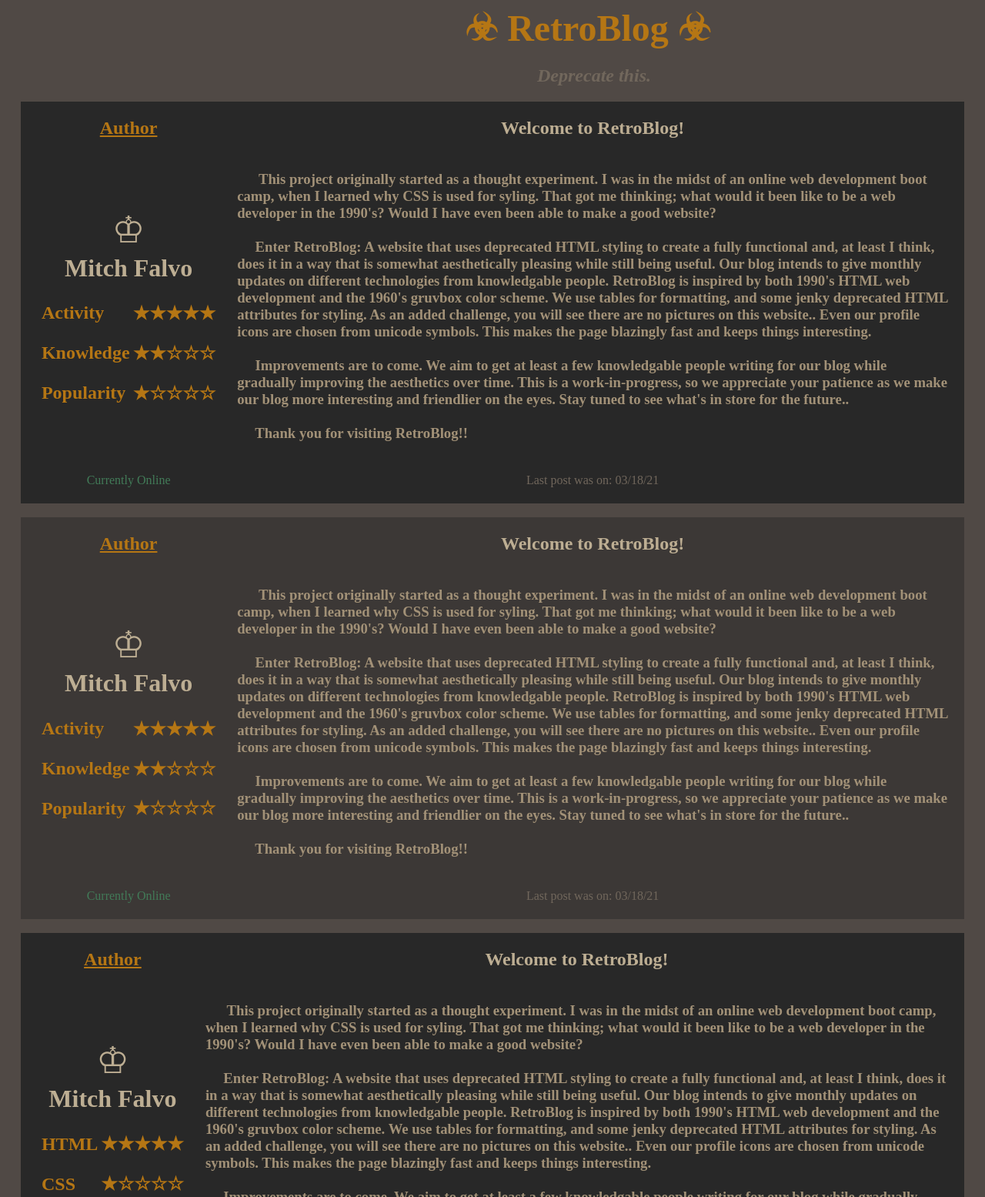
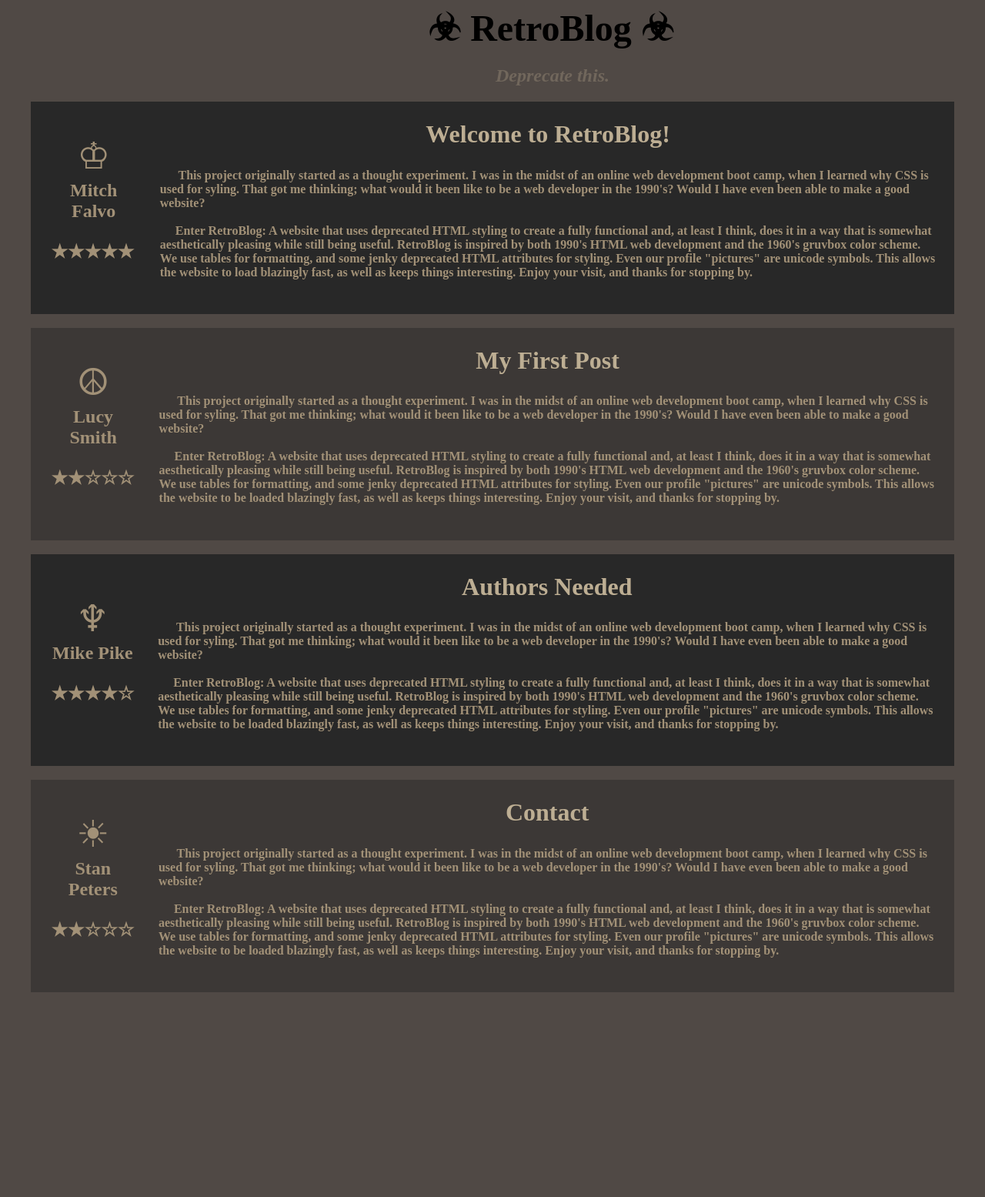
Before and after one commit to GreenSourceCode/retroblog, a plain HTML site: page index.html in a window 1280 px wide. Shown: the top 1555 px of the page at 77% size. After the commit the page ends 1297 px from the top, so only its background shows below. Drawn offline with Linux system fonts and the light colour scheme.

Commit message:
Add files via upload

```diff
--- a/index.html
+++ b/index.html
@@ -3,62 +3,37 @@
   <head>
     <meta charset="utf-8">
     <title> ☣ RetroBlog: We nuked CSS..</title>
-    <h1 align=center>&nbsp&nbsp&nbsp&nbsp&nbsp&nbsp&nbsp&nbsp&nbsp&nbsp&nbsp&nbsp&nbsp&nbsp&nbsp&nbsp&nbsp&nbsp&nbsp&nbsp&nbsp&nbsp&nbsp&nbsp&nbsp&nbsp&nbsp&nbsp&nbsp&nbsp <font color=b57614 size="70">☣ RetroBlog ☣</h1></font>
+    <h1 align=center>&nbsp&nbsp&nbsp&nbsp&nbsp&nbsp&nbsp&nbsp&nbsp&nbsp&nbsp&nbsp&nbsp&nbsp&nbsp&nbsp&nbsp&nbsp <font color="black" size="70">☣ RetroBlog ☣</h1></font>
   </head>
   <body bgcolor="#504945">
-    <h2 align="center">&nbsp&nbsp&nbsp&nbsp&nbsp&nbsp&nbsp&nbsp&nbsp&nbsp&nbsp&nbsp&nbsp&nbsp&nbsp&nbsp&nbsp&nbsp&nbsp&nbsp&nbsp&nbsp&nbsp&nbsp&nbsp&nbsp&nbsp&nbsp&nbsp&nbsp&nbsp&nbsp&nbsp&nbsp&nbsp&nbsp&nbsp&nbsp&nbsp&nbsp&nbsp&nbsp&nbsp&nbsp<font color=71675c><em>Deprecate this.</em></DOCTYPE></font></h3>
+    <h2 align="center">&nbsp&nbsp&nbsp&nbsp&nbsp&nbsp&nbsp&nbsp&nbsp&nbsp&nbsp&nbsp&nbsp&nbsp&nbsp&nbsp&nbsp&nbsp&nbsp&nbsp&nbsp&nbsp&nbsp&nbsp&nbsp&nbsp<font color=71675c><em>Deprecate this.</em></DOCTYPE></font></h3>
 
 
 
-    <!----------- FIRST POST ------------>
-    <table  cellspacing="20" align=center bgcolor="#282828" width="97%">
-      <thead>
-        <tr>
-          <th>
-            <h2> <font color="#b57614"><u>Author</u></font></h2>
-          </th>
-          <th>
-            <font color="#bdae93"><h2>Welcome to RetroBlog!</h2></th></font>            <!-- Cool unicode symbols ☀☮♆ --->
-        </tr>
-      </thead>
+    <!----------- FIRST POST ------------> <!-- ☀☮♆ other post color: #3c3836--->
+    <table  cellspacing="20" align=center bgcolor="#282828" width="95%">
       <tbody>
         <tr>
           <td>
             <table>
               <tr>
                 <tr>
-                  <td align="center" width=100%>
-                    <font color="bdae93" size="7"> ♔ </font>
+                  <td align = center>
+                    <font color="a29177" size="7"> ♔ </font>
                   </td>
                 </tr>
                 <td>
-                <table >
+                <table>
                   <tr>
-                    <h1 align="center"><font color="bdae93"> Mitch Falvo </font></h1>
+                    <h2 align="center"><font color="a29177"> Mitch Falvo </font></h2>
                   </tr>
                     <tr>
                       <td>
-                        <h2><font color="b57614"> Activity </font></h2>
-                      </td>
-                      <td>
-                        <h2><font color="b57614"> ★★★★★ </font></h2>
+                        <h2><font color="a29177"> ★★★★★ </font></h2>
                       </td>
                     </tr>
                     <tr>
                       <td>
-                        <h2><font color="b57614">Knowledge </font></h2>
-                      </td>
-                      <td>
-                        <h2><font color="b57614"> ★★☆☆☆ </font></h2>
-                      </td>
-                    </tr>
-                    <tr>
-                      <td>
-                        <h2><font color="b57614"> Popularity </font></h2>
-                      </td>
-                      <td>
-                        <h2><font color="b57614"> ★☆☆☆☆ </font></h2>
-                      </td>
                     </tr>
                   </table>
                 </td>
@@ -66,65 +41,48 @@
             </table>
           </td>
           <td>
-            <h3><font color="#a29177"> &nbsp &nbsp&nbsp&nbsp This project originally started as a thought experiment. I was in the midst of an online web development boot camp, when I learned why CSS is used for syling. That got me thinking; what would it been like to be a web developer in the 1990's? Would I have even been able to make a good website? <br><br>&nbsp&nbsp&nbsp&nbsp Enter RetroBlog: A website that uses deprecated HTML styling to create a fully functional and, at least I think, does it in a way that is somewhat aesthetically pleasing while still being useful. Our blog intends to give monthly updates on different technologies from knowledgable people. RetroBlog is inspired by both 1990's HTML web development and the 1960's gruvbox color scheme. We use tables for formatting, and some jenky deprecated HTML attributes for styling. As an added challenge, you will see there are no pictures on this website.. Even our profile icons are chosen from unicode symbols. This makes the page blazingly fast and keeps things interesting. <br><br>&nbsp&nbsp&nbsp&nbsp Improvements are to come. We aim to get at least a few knowledgable people writing for our blog while gradually improving the aesthetics over time. This is a work-in-progress, so we appreciate your patience as we make our blog more interesting and friendlier on the eyes. Stay tuned to see what's in store for the future..<br><br>&nbsp&nbsp&nbsp&nbsp Thank you for visiting RetroBlog!!  </font></h3>
+            <table>
+              <tr>
+                <td align="center">
+                  <font color="#bdae93"><h1>Welcome to RetroBlog!</h1></th></font>
                 </td>
               </tr>
               <tr>
-          <td align=center> <font color="427b58">Currently Online</font> </td>
-          <td align=center><font color="71675c"> Last post was on: 03/18/21</font> </td>
+                <td>
+                  <h4><font color="#a29177"> &nbsp &nbsp&nbsp&nbsp This project originally started as a thought experiment. I was in the midst of an online web development boot camp, when I learned why CSS is used for syling. That got me thinking; what would it been like to be a web developer in the 1990's? Would I have even been able to make a good website? <br><br>&nbsp&nbsp&nbsp&nbsp Enter RetroBlog: A website that uses deprecated HTML styling to create a fully functional and, at least I think, does it in a way that is somewhat aesthetically pleasing while still being useful. RetroBlog is inspired by both 1990's HTML web development and the 1960's gruvbox color scheme. We use tables for formatting, and some jenky deprecated HTML attributes for styling. Even our profile "pictures" are unicode symbols. This allows the website to load blazingly fast, as well as keeps things interesting. Enjoy your visit, and thanks for stopping by.</font></h4>
+                </td>
+              </tr>
+
+            </table>
+            </td>
         </tr>
       </tbody>
     </table>
     <!------ SECOND POST use color 3c3836--------->
     <br>
-    <table  cellspacing="20" align=center bgcolor="#3c3836" width="97%">
-      <thead>
-        <tr>
-          <th>
-            <h2> <font color="#b57614"><u>Author</u></font></h2>
-          </th>
-          <th>
-            <font color="#bdae93"><h2>Welcome to RetroBlog!</h2></th></font>            <!-- Cool unicode symbols ☀☮♆ --->
-        </tr>
-      </thead>
+    <table  cellspacing="20" align=center bgcolor="#3c3836" width="95%">
       <tbody>
         <tr>
           <td>
             <table>
               <tr>
                 <tr>
-                  <td align="center" width=100%>
-                    <font color="bdae93" size="7"> ♔ </font>
+                  <td align = center>
+                    <font color="a29177" size="7"> ☮ </font>
                   </td>
                 </tr>
                 <td>
-                <table >
+                <table>
                   <tr>
-                    <h1 align="center"><font color="bdae93"> Mitch Falvo </font></h1>
+                    <h2 align="center"><font color="a29177"> Lucy Smith </font></h2>
                   </tr>
                     <tr>
                       <td>
-                        <h2><font color="b57614"> Activity </font></h2>
-                      </td>
-                      <td>
-                        <h2><font color="b57614"> ★★★★★ </font></h2>
+                        <h2><font color="a29177"> ★★☆☆☆ </font></h2>
                       </td>
                     </tr>
                     <tr>
                       <td>
-                        <h2><font color="b57614">Knowledge </font></h2>
-                      </td>
-                      <td>
-                        <h2><font color="b57614"> ★★☆☆☆ </font></h2>
-                      </td>
-                    </tr>
-                    <tr>
-                      <td>
-                        <h2><font color="b57614"> Popularity </font></h2>
-                      </td>
-                      <td>
-                        <h2><font color="b57614"> ★☆☆☆☆ </font></h2>
-                      </td>
                     </tr>
                   </table>
                 </td>
@@ -132,65 +90,48 @@
             </table>
           </td>
           <td>
-            <h3><font color="#a29177"> &nbsp &nbsp&nbsp&nbsp This project originally started as a thought experiment. I was in the midst of an online web development boot camp, when I learned why CSS is used for syling. That got me thinking; what would it been like to be a web developer in the 1990's? Would I have even been able to make a good website? <br><br>&nbsp&nbsp&nbsp&nbsp Enter RetroBlog: A website that uses deprecated HTML styling to create a fully functional and, at least I think, does it in a way that is somewhat aesthetically pleasing while still being useful. Our blog intends to give monthly updates on different technologies from knowledgable people. RetroBlog is inspired by both 1990's HTML web development and the 1960's gruvbox color scheme. We use tables for formatting, and some jenky deprecated HTML attributes for styling. As an added challenge, you will see there are no pictures on this website.. Even our profile icons are chosen from unicode symbols. This makes the page blazingly fast and keeps things interesting. <br><br>&nbsp&nbsp&nbsp&nbsp Improvements are to come. We aim to get at least a few knowledgable people writing for our blog while gradually improving the aesthetics over time. This is a work-in-progress, so we appreciate your patience as we make our blog more interesting and friendlier on the eyes. Stay tuned to see what's in store for the future..<br><br>&nbsp&nbsp&nbsp&nbsp Thank you for visiting RetroBlog!!  </font></h3>
+            <table>
+              <tr>
+                <td align="center">
+                  <font color="#bdae93"><h1>My First Post</h1></th></font>
                 </td>
               </tr>
               <tr>
-          <td align=center> <font color="427b58">Currently Online</font> </td>
-          <td align=center><font color="71675c"> Last post was on: 03/18/21</font> </td>
+                <td>
+                  <h4><font color="#a29177"> &nbsp &nbsp&nbsp&nbsp This project originally started as a thought experiment. I was in the midst of an online web development boot camp, when I learned why CSS is used for syling. That got me thinking; what would it been like to be a web developer in the 1990's? Would I have even been able to make a good website? <br><br>&nbsp&nbsp&nbsp&nbsp Enter RetroBlog: A website that uses deprecated HTML styling to create a fully functional and, at least I think, does it in a way that is somewhat aesthetically pleasing while still being useful. RetroBlog is inspired by both 1990's HTML web development and the 1960's gruvbox color scheme. We use tables for formatting, and some jenky deprecated HTML attributes for styling. Even our profile "pictures" are unicode symbols. This allows the website to be loaded blazingly fast, as well as keeps things interesting. Enjoy your visit, and thanks for stopping by.</font></h4>
+                </td>
+              </tr>
+
+            </table>
+            </td>
         </tr>
       </tbody>
     </table>
     <!------ THIRD POST -------->
     <br>
-    <table  cellspacing="20" align=center bgcolor="#282828" width="97%">
-      <thead>
-        <tr>
-          <th>
-            <h2> <font color="#b57614"><u>Author</u></font></h2>
-          </th>
-          <th>
-            <font color="#bdae93"><h2>Welcome to RetroBlog!</h2></th></font>            <!-- Cool unicode symbols ☀☮♆ --->
-        </tr>
-      </thead>
+    <table  cellspacing="20" align=center bgcolor="#282828" width="95%">
       <tbody>
         <tr>
           <td>
             <table>
               <tr>
                 <tr>
-                  <td align="center" width=100%>
-                    <font color="bdae93" size="7"> ♔ </font>
+                  <td align = center>
+                    <font color="a29177" size="7"> ♆ </font>
                   </td>
                 </tr>
                 <td>
-                <table >
+                <table>
                   <tr>
-                    <h1 align="center"><font color="bdae93"> Mitch Falvo </font></h1>
+                    <h2 align="center"><font color="a29177"> Mike Pike </font></h2>
                   </tr>
                     <tr>
                       <td>
-                        <h2><font color="b57614"> HTML </font></h2>
-                      </td>
-                      <td>
-                        <h2><font color="b57614"> ★★★★★ </font></h2>
+                        <h2><font color="a29177"> ★★★★☆ </font></h2>
                       </td>
                     </tr>
                     <tr>
                       <td>
-                        <h2><font color="b57614">CSS </font></h2>
-                      </td>
-                      <td>
-                        <h2><font color="b57614"> ★☆☆☆☆ </font></h2>
-                      </td>
-                    </tr>
-                    <tr>
-                      <td>
-                        <h2><font color="b57614"> JS </font></h2>
-                      </td>
-                      <td>
-                        <h2><font color="b57614"> ★☆☆☆☆ </font></h2>
-                      </td>
                     </tr>
                   </table>
                 </td>
@@ -198,65 +139,47 @@
             </table>
           </td>
           <td>
-            <h3><font color="#a29177"> &nbsp &nbsp&nbsp&nbsp This project originally started as a thought experiment. I was in the midst of an online web development boot camp, when I learned why CSS is used for syling. That got me thinking; what would it been like to be a web developer in the 1990's? Would I have even been able to make a good website? <br><br>&nbsp&nbsp&nbsp&nbsp Enter RetroBlog: A website that uses deprecated HTML styling to create a fully functional and, at least I think, does it in a way that is somewhat aesthetically pleasing while still being useful. Our blog intends to give monthly updates on different technologies from knowledgable people. RetroBlog is inspired by both 1990's HTML web development and the 1960's gruvbox color scheme. We use tables for formatting, and some jenky deprecated HTML attributes for styling. As an added challenge, you will see there are no pictures on this website.. Even our profile icons are chosen from unicode symbols. This makes the page blazingly fast and keeps things interesting. <br><br>&nbsp&nbsp&nbsp&nbsp Improvements are to come. We aim to get at least a few knowledgable people writing for our blog while gradually improving the aesthetics over time. This is a work-in-progress, so we appreciate your patience as we make our blog more interesting and friendlier on the eyes. Stay tuned to see what's in store for the future..<br><br>&nbsp&nbsp&nbsp&nbsp Thank you for visiting RetroBlog!!  </font></h3>
+            <table>
+              <tr>
+                <td align="center">
+                  <font color="#bdae93"><h1>Authors Needed</h1></th></font>
                 </td>
               </tr>
               <tr>
-          <td align=center> <font color="427b58">Currently Online</font> </td>
-          <td align=center><font color="71675c"> Last post was on: 03/18/21</font> </td>
+                <td>
+                  <h4><font color="#a29177"> &nbsp &nbsp&nbsp&nbsp This project originally started as a thought experiment. I was in the midst of an online web development boot camp, when I learned why CSS is used for syling. That got me thinking; what would it been like to be a web developer in the 1990's? Would I have even been able to make a good website? <br><br>&nbsp&nbsp&nbsp&nbsp Enter RetroBlog: A website that uses deprecated HTML styling to create a fully functional and, at least I think, does it in a way that is somewhat aesthetically pleasing while still being useful. RetroBlog is inspired by both 1990's HTML web development and the 1960's gruvbox color scheme. We use tables for formatting, and some jenky deprecated HTML attributes for styling. Even our profile "pictures" are unicode symbols. This allows the website to be loaded blazingly fast, as well as keeps things interesting. Enjoy your visit, and thanks for stopping by.</font></h4>
+                </td>
+              </tr>
+
+            </table>
+            </td>
         </tr>
       </tbody>
     </table>
-    <!-- Fourth Post -->
-    <br>
-    <table  cellspacing="20" align=center bgcolor="#3c3836" width="97%">
-      <thead>
-        <tr>
-          <th>
-            <h2> <font color="#b57614"><u>Author</u></font></h2>
-          </th>
-          <th>
-            <font color="#bdae93"><h2>Welcome to RetroBlog!</h2></th></font>            <!-- Cool unicode symbols ☀☮♆ --->
-        </tr>
-      </thead>
+    <!-- Fourth Post --><br>
+    <table  cellspacing="20" align=center bgcolor="#3c3836" width="95%">
       <tbody>
         <tr>
           <td>
             <table>
               <tr>
                 <tr>
-                  <td align="center" width=100%>
-                    <font color="bdae93" size="7"> ♔ </font>
+                  <td align = center>
+                    <font color="a29177" size="7"> ☀ </font>
                   </td>
                 </tr>
                 <td>
-                <table >
+                <table>
                   <tr>
-                    <h1 align="center"><font color="bdae93"> Mitch Falvo </font></h1>
+                    <h2 align="center"><font color="a29177"> Stan Peters </font></h2>
                   </tr>
                     <tr>
                       <td>
-                        <h2><font color="b57614"> Activity </font></h2>
-                      </td>
-                      <td>
-                        <h2><font color="b57614"> ★★★★★ </font></h2>
+                        <h2><font color="a29177"> ★★☆☆☆ </font></h2>
                       </td>
                     </tr>
                     <tr>
                       <td>
-                        <h2><font color="b57614">Knowledge </font></h2>
-                      </td>
-                      <td>
-                        <h2><font color="b57614"> ★★☆☆☆ </font></h2>
-                      </td>
-                    </tr>
-                    <tr>
-                      <td>
-                        <h2><font color="b57614"> Popularity </font></h2>
-                      </td>
-                      <td>
-                        <h2><font color="b57614"> ★☆☆☆☆ </font></h2>
-                      </td>
                     </tr>
                   </table>
                 </td>
@@ -264,12 +187,20 @@
             </table>
           </td>
           <td>
-            <h3><font color="#a29177"> &nbsp &nbsp&nbsp&nbsp This project originally started as a thought experiment. I was in the midst of an online web development boot camp, when I learned why CSS is used for syling. That got me thinking; what would it been like to be a web developer in the 1990's? Would I have even been able to make a good website? <br><br>&nbsp&nbsp&nbsp&nbsp Enter RetroBlog: A website that uses deprecated HTML styling to create a fully functional and, at least I think, does it in a way that is somewhat aesthetically pleasing while still being useful. Our blog intends to give monthly updates on different technologies from knowledgable people. RetroBlog is inspired by both 1990's HTML web development and the 1960's gruvbox color scheme. We use tables for formatting, and some jenky deprecated HTML attributes for styling. As an added challenge, you will see there are no pictures on this website.. Even our profile icons are chosen from unicode symbols. This makes the page blazingly fast and keeps things interesting. <br><br>&nbsp&nbsp&nbsp&nbsp Improvements are to come. We aim to get at least a few knowledgable people writing for our blog while gradually improving the aesthetics over time. This is a work-in-progress, so we appreciate your patience as we make our blog more interesting and friendlier on the eyes. Stay tuned to see what's in store for the future..<br><br>&nbsp&nbsp&nbsp&nbsp Thank you for visiting RetroBlog!!  </font></h3>
+            <table>
+              <tr>
+                <td align="center">
+                  <font color="#bdae93"><h1>Contact</h1></th></font>
                 </td>
               </tr>
               <tr>
-          <td align=center> <font color="427b58">Currently Online</font> </td>
-          <td align=center><font color="71675c"> Last post was on: 03/18/21</font> </td>
+                <td>
+                  <h4><font color="#a29177"> &nbsp &nbsp&nbsp&nbsp This project originally started as a thought experiment. I was in the midst of an online web development boot camp, when I learned why CSS is used for syling. That got me thinking; what would it been like to be a web developer in the 1990's? Would I have even been able to make a good website? <br><br>&nbsp&nbsp&nbsp&nbsp Enter RetroBlog: A website that uses deprecated HTML styling to create a fully functional and, at least I think, does it in a way that is somewhat aesthetically pleasing while still being useful. RetroBlog is inspired by both 1990's HTML web development and the 1960's gruvbox color scheme. We use tables for formatting, and some jenky deprecated HTML attributes for styling. Even our profile "pictures" are unicode symbols. This allows the website to be loaded blazingly fast, as well as keeps things interesting. Enjoy your visit, and thanks for stopping by.</font></h4>
+                </td>
+              </tr>
+
+            </table>
+            </td>
         </tr>
       </tbody>
     </table>
```
Lines whose indentation alone changed are shown as unchanged.
